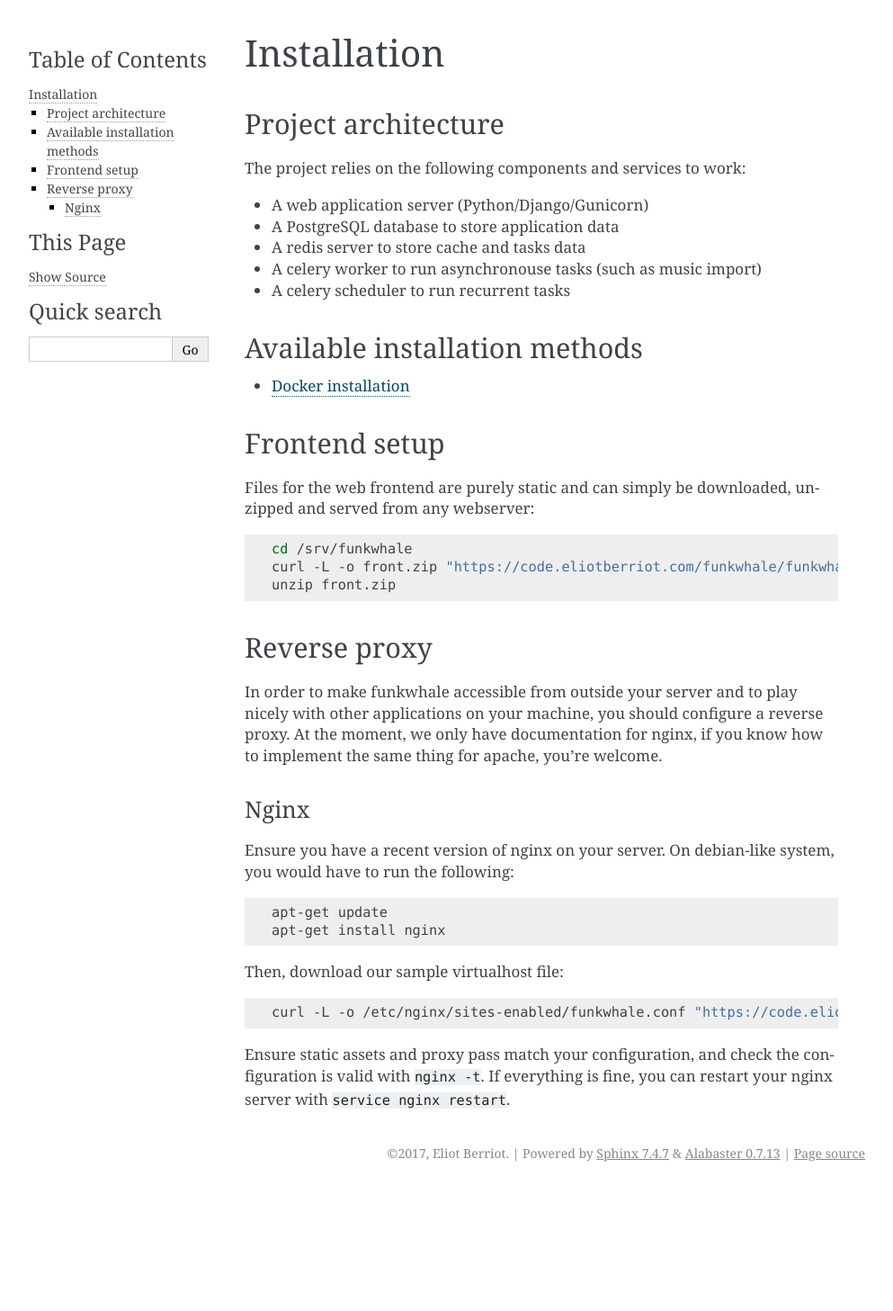
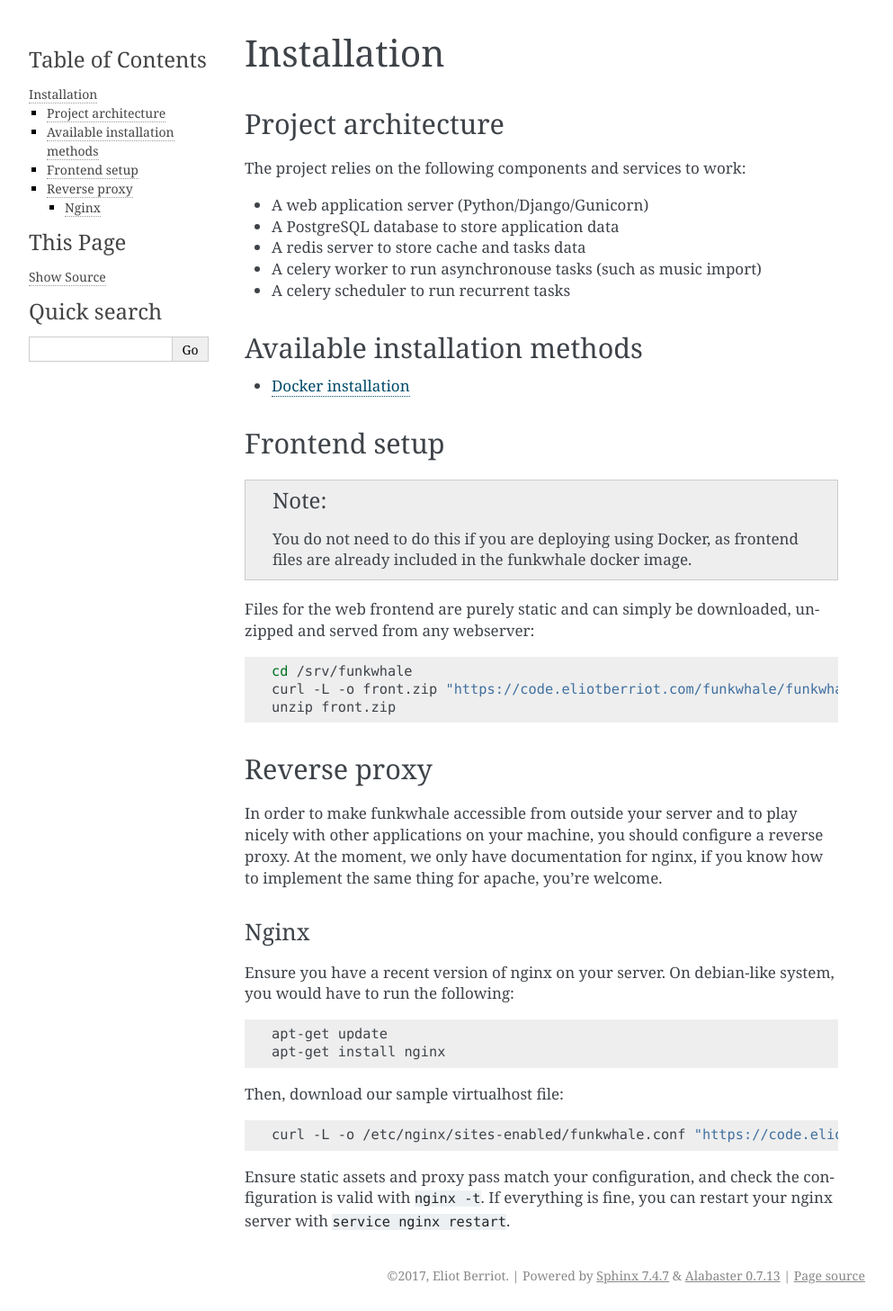
Before and after one commit to RYGhub/funkwhale, a Sphinx documentation site: the page built from docs/installation/index.rst, in a window 1280 px wide. Shown: the whole page at 90% size, without its empty margins (148-1141 px from the left). Built offline with Sphinx 7.4.7, drawn with Linux system fonts in a browser that asks for light colours; before the commit the page ends 1321 px from its top, so only the background shows below that.

Commit message:
Updated sample nginx, docker-compose.yml and documentation to match easier setup for front-end files

```diff
--- a/docs/installation/docker.rst
+++ b/docs/installation/docker.rst
@@ -46,7 +46,7 @@
 
     docker-compose up -d
 
-Now, you just need to setup the :ref:`frontend files <frontend-setup>`, and configure your :ref:`reverse-proxy <reverse-proxy-setup>`. Don't worry, it's quite easy.
+Now, you just need to configure your :ref:`reverse-proxy <reverse-proxy-setup>`. Don't worry, it's quite easy.
 
 About music acquisition
 -----------------------
--- a/docs/installation/index.rst
+++ b/docs/installation/index.rst
@@ -25,6 +25,11 @@
 
 Frontend setup
 ---------------
+
+.. note::
+
+    You do not need to do this if you are deploying using Docker, as frontend files
+    are already included in the funkwhale docker image.
 
 Files for the web frontend are purely static and can simply be downloaded, unzipped and served from any webserver:
 
```
Also changed, not shown: 1 other file.
